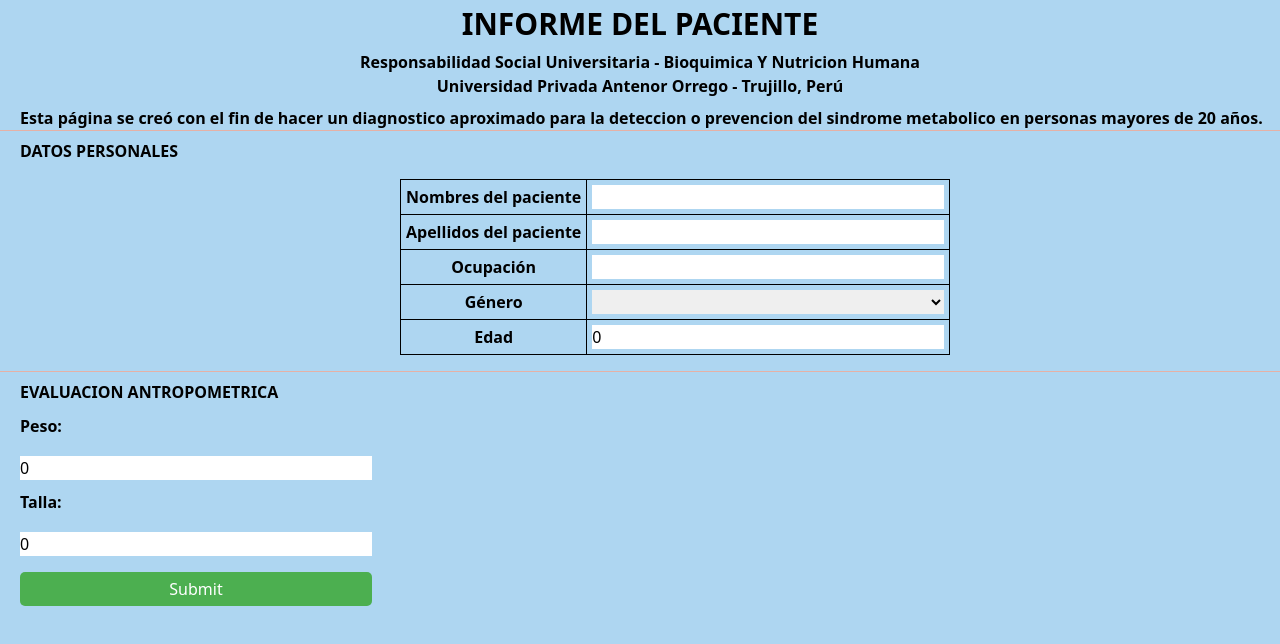
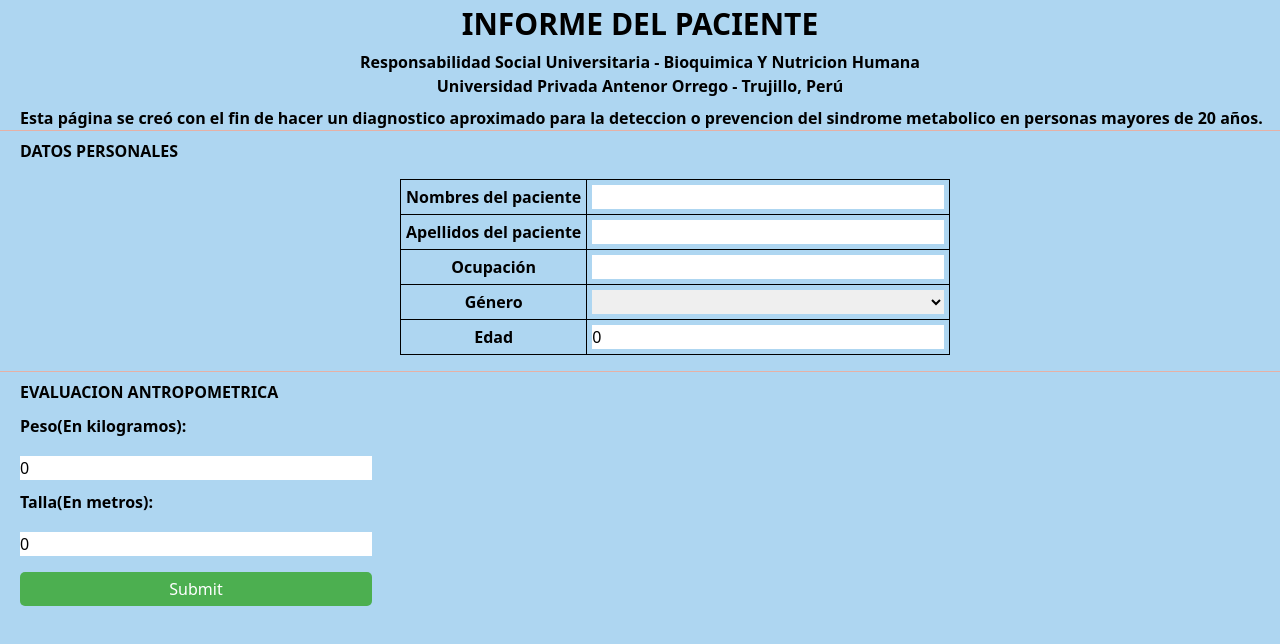
Before and after one commit to jmlc643/rsu-front, an Angular app: page / in a window 1280 px wide. Shown: the top 644 px of the page. Built offline with nearby package versions, Linux system fonts and the light colour scheme.

Commit message:
Integrado con el back desplegado

```diff
--- a/src/app/form/form.component.html
+++ b/src/app/form/form.component.html
@@ -46,7 +46,7 @@
           <select formControlName="gender" name="genero" [(ngModel)]="patient.gender">
             <option>
             <option>Masculino
-            <option>Femenio
+            <option>Femenino
           </select>
           <div *ngIf="gender.invalid && (gender.touched)">
             <div *ngIf="createPatientFileForm.get('gender')?.hasError('required')">
@@ -73,7 +73,7 @@
 
     <hr>
     <h3 class="font-bold ml-5 mt-2">EVALUACION ANTROPOMETRICA</h3>
-    <label class="alinear">Peso:</label>
+    <label class="alinear">Peso(En kilogramos):</label>
     <input class="ml-5 mt-2" formControlName="weight" type="number" name="Peso" [(ngModel)]="patient.weight">
     <div *ngIf="weight.invalid && (weight.touched)">
       <div *ngIf="createPatientFileForm.get('weight')?.hasError('required')">
@@ -84,7 +84,7 @@
       </div>
     </div>
 
-    <label class="alinear">Talla:</label>
+    <label class="alinear">Talla(En metros):</label>
     <input class="ml-5 mt-2" formControlName="size" type="number" name="talla" [(ngModel)]="patient.size">
     <div *ngIf="size.invalid && (size.touched)">
       <div *ngIf="createPatientFileForm.get('size')?.hasError('required')">
```
